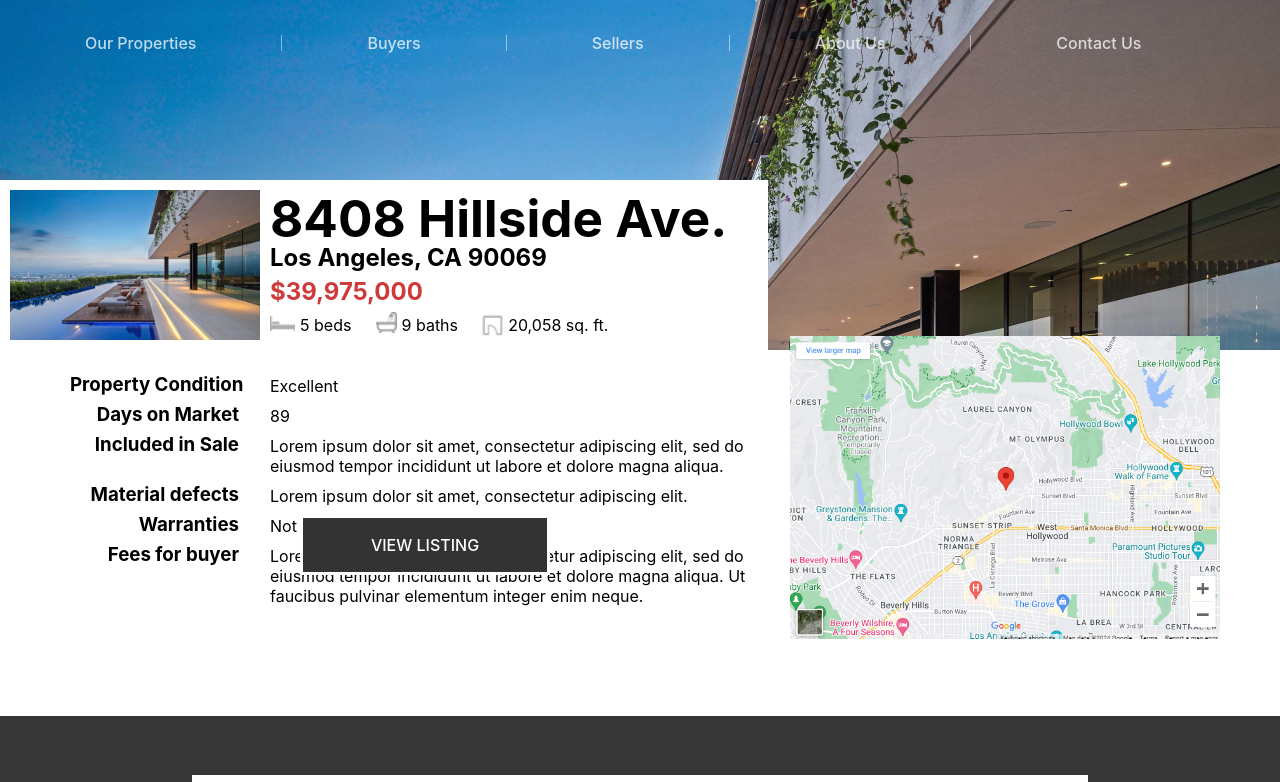
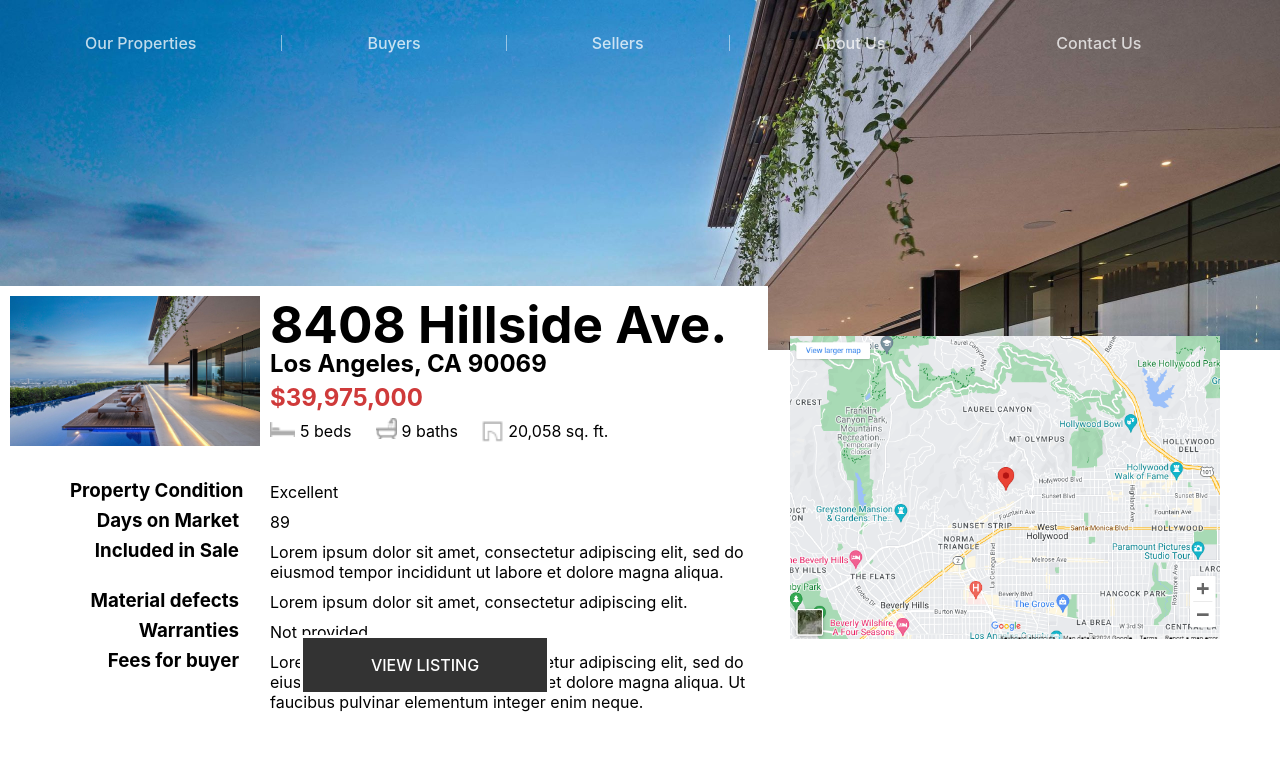
Before and after one commit to adamsrbryan/homekey, a React (Vite) app: page / in a window 1280 px wide. Shown: the top 782 px of the page. Built offline with nearby package versions, Linux system fonts and the light colour scheme.

Commit message:
Fix styling

```diff
--- a/src/App.scss
+++ b/src/App.scss
@@ -85,7 +85,7 @@ html {
 }
 
 .listing-wrapper {
-  padding-top: 180px;
+  padding-top: 286px;
   width: 768px;
   z-index: 2;
   position: relative;
@@ -459,7 +459,7 @@ body > div:nth-child(4) > div > div > div:nth-child(2) > div:nth-child(3) > p, b
     text-align: center;
     position: absolute;
     left: 300px;
-    bottom: 225px;
+    bottom: 105px;
   }
 
   .view-listing:hover {
```
